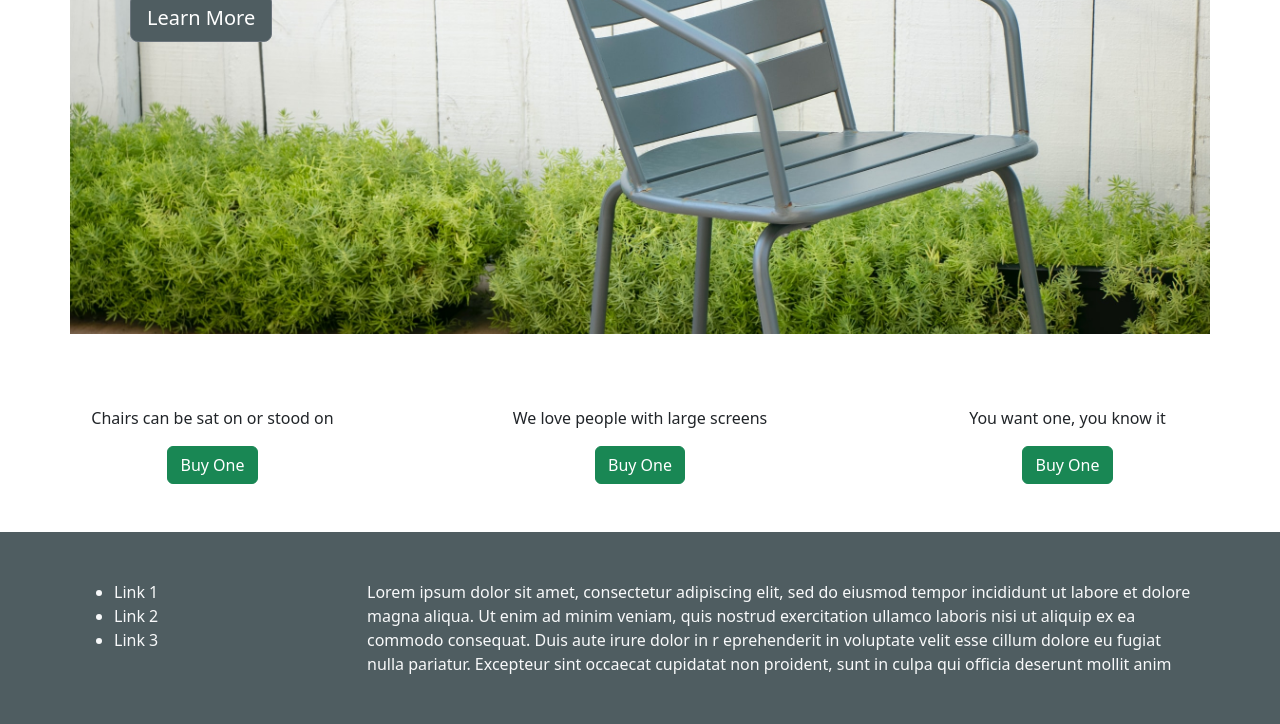
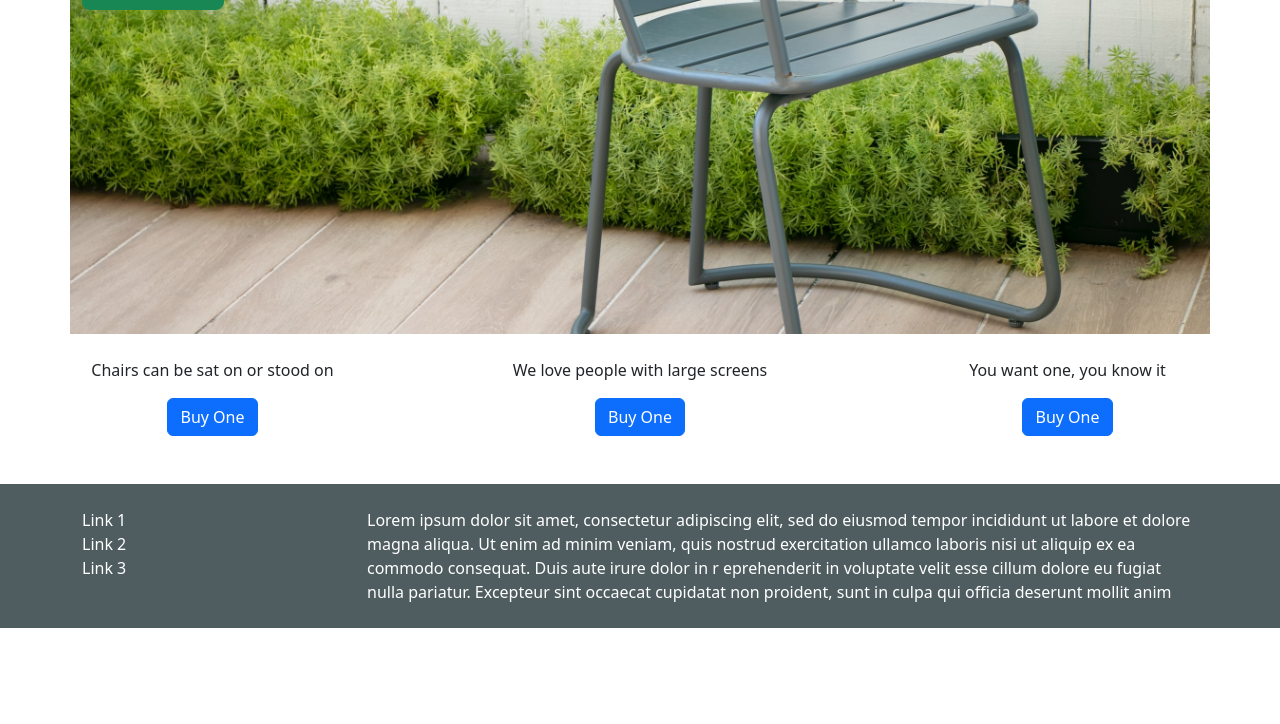
Before and after one commit to natafaye/fesd-week-3, a website: page week-9.html in a window 1280 px wide. Shown: the part 222-946 px from the top of the page. After the commit the page ends 850 px from the top, so only its background shows below. Drawn offline with nearby package versions, Linux system fonts and the light colour scheme.

Commit message:
bootstrap practice

```diff
--- a/package.json
+++ b/package.json
@@ -9,7 +9,7 @@
   "author": "",
   "license": "ISC",
   "dependencies": {
-    "bootstrap": "^5.3.0",
-    "bootswatch": "^5.2.3"
+    "bootstrap": "^5.3.1",
+    "bootswatch": "^5.3.1"
   }
 }
--- a/styles.css
+++ b/styles.css
@@ -5,10 +5,10 @@
 .bg-chair {
     background-image: url(images/chair.jpg);
     background-size: cover;
-    background-position: center top;
+    background-position: center center;
     height: 500px;
 }
 
-.btn-slate {
-    --bs-btn-bg: #4F5D61;
-}
+/* .main-container {
+    min-height: 100vh
+} */
--- a/week-9.html
+++ b/week-9.html
@@ -6,20 +6,19 @@
     <meta http-equiv="X-UA-Compatible" content="IE=edge">
     <meta name="viewport" content="width=device-width, initial-scale=1.0">
     <title>Document</title>
-    <!-- <link rel="stylesheet" href="/node_modules/bootswatch/dist/darkly/bootstrap.min.css"> -->
-    <link rel="stylesheet" href="/node_modules/bootstrap/dist/css/bootstrap.min.css">
-    <link rel="stylesheet" href="styles.css">
+    <link rel="stylesheet" href="node_modules/bootstrap/dist/css/bootstrap.min.css" />
+    <link rel="stylesheet" href="styles.css"/>
 </head>
 
 <body>
-    <nav class="navbar navbar-expand-lg bg-slate" data-bs-theme="dark">
+    <nav class="navbar navbar-expand-md bg-slate" data-bs-theme="dark">
         <div class="container">
             <a class="navbar-brand" href="#">Chairs</a>
-            <button class="navbar-toggler" type="button" data-bs-toggle="collapse" data-bs-target="#navbarNav"
-                aria-controls="navbarNav" aria-expanded="false" aria-label="Toggle navigation">
+            <button class="navbar-toggler" type="button" data-bs-toggle="collapse" data-bs-target="#navbarNavDropdown"
+                aria-controls="navbarNavDropdown" aria-expanded="false" aria-label="Toggle navigation">
                 <span class="navbar-toggler-icon"></span>
             </button>
-            <div class="collapse navbar-collapse" id="navbarNav">
+            <div class="collapse navbar-collapse" id="navbarNavDropdown">
                 <ul class="navbar-nav">
                     <li class="nav-item">
                         <a class="nav-link active" aria-current="page" href="#">Home</a>
@@ -28,39 +27,39 @@
                         <a class="nav-link" href="#">Shopping</a>
                     </li>
                     <li class="nav-item">
-                        <a class="nav-link" href="#">Contacts</a>
+                        <a class="nav-link" href="#">Contact</a>
                     </li>
                 </ul>
             </div>
         </div>
     </nav>
-    <div class="container">
+    <div class="container main-container">
         <div class="row">
-            <div class="col bg-chair">
-                <h1 class="mt-5 mb-3 ms-5 display-1">Chairs are the best</h1>
-                <button class="btn btn-secondary btn-slate btn-lg ms-5">Learn More</button>
+            <div class="col bg-chair pt-4">
+                <h1 class="display-1">Chairs are the best</h1>
+                <button class="btn btn-success btn-lg">Learn More</button>
             </div>
         </div>
-        <div class="row text-center my-5 gy-4">
-            <div class="col-12 col-md-6 col-lg">
+        <div class="row text-center my-4">
+            <div class="col-12 col-sm"><!-- XS: 12 SM and up: evenly divide -->
                 <p>Chairs can be sat on or stood on</p>
-                <button class="btn btn-success">Buy One</button>
+                <button class="btn btn-primary">Buy One</button>
             </div>
-            <div class="col-12 col-lg col-xl-6 d-none d-lg-block">
+            <div class="col-4 col-xl-6 d-none d-lg-block"><!-- XS: display none LG and up: displays again with 4 XL and up: still displaying with 6 -->
                 <p>We love people with large screens</p>
-                <button class="btn btn-success">Buy One</button>
+                <button class="btn btn-primary">Buy One</button>
             </div>
-            <div class="col-12 col-md-6 col-lg">
+            <div class="col-12 col-sm"><!-- XS: 12 SM and up: evenly divide -->
                 <p>You want one, you know it</p>
-                <button class="btn btn-success">Buy One</button>
+                <button class="btn btn-primary">Buy One</button>
             </div>
         </div>
     </div>
-    <footer class="bg-slate p-5 text-light">
+    <footer class="bg-slate text-white py-4 mt-5">
         <div class="container">
             <div class="row">
-                <div class="col-12 col-md-4 col-lg-3">
-                    <ul>
+                <div class="col-3">
+                    <ul class="list-unstyled">
                         <li>Link 1</li>
                         <li>Link 2</li>
                         <li>Link 3</li>
```
Also changed, not shown: bootstrap-practice.html (+1 -1 lines), codewars.js (deleted, +0 -19 lines), 1 other file.
